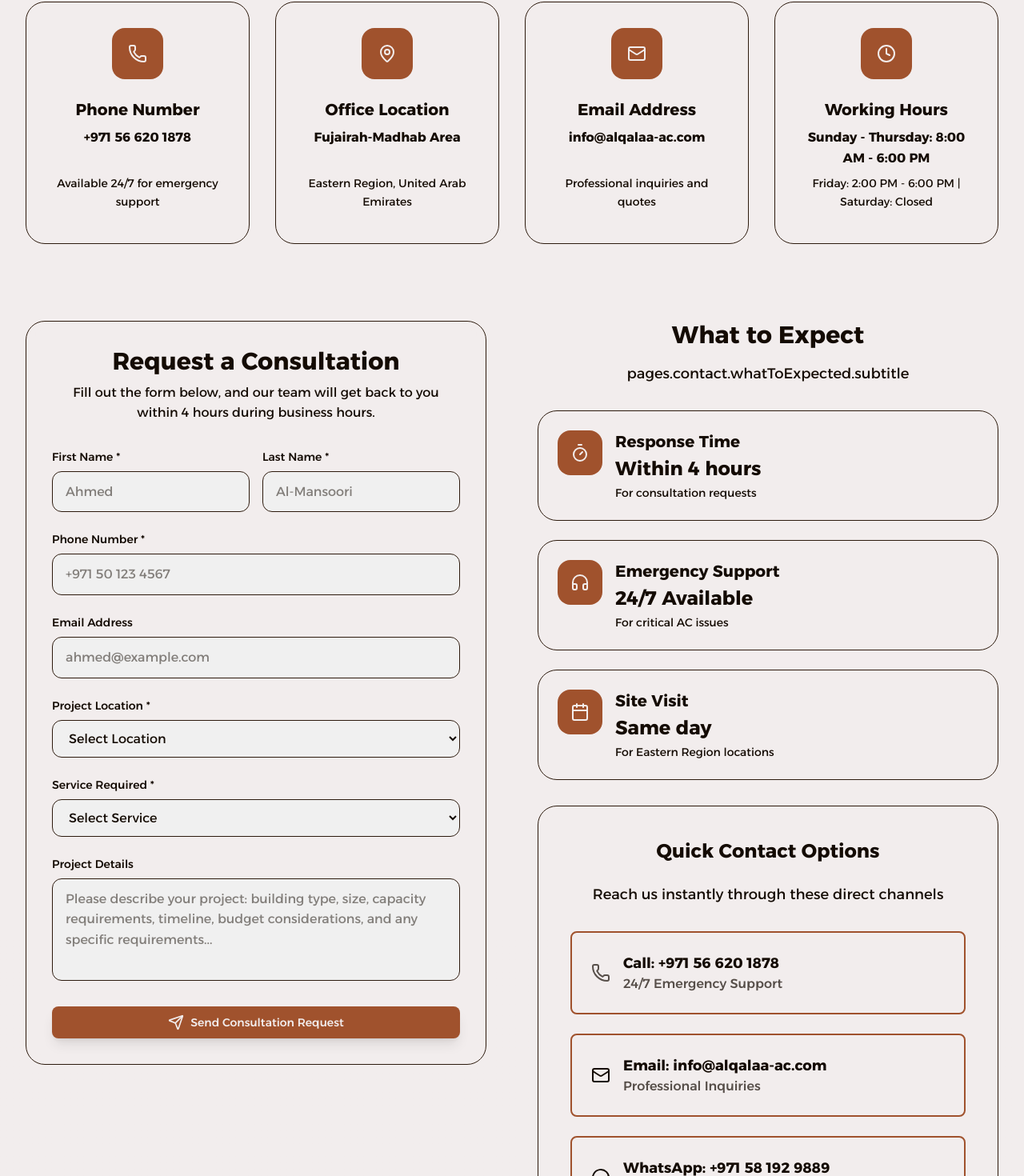
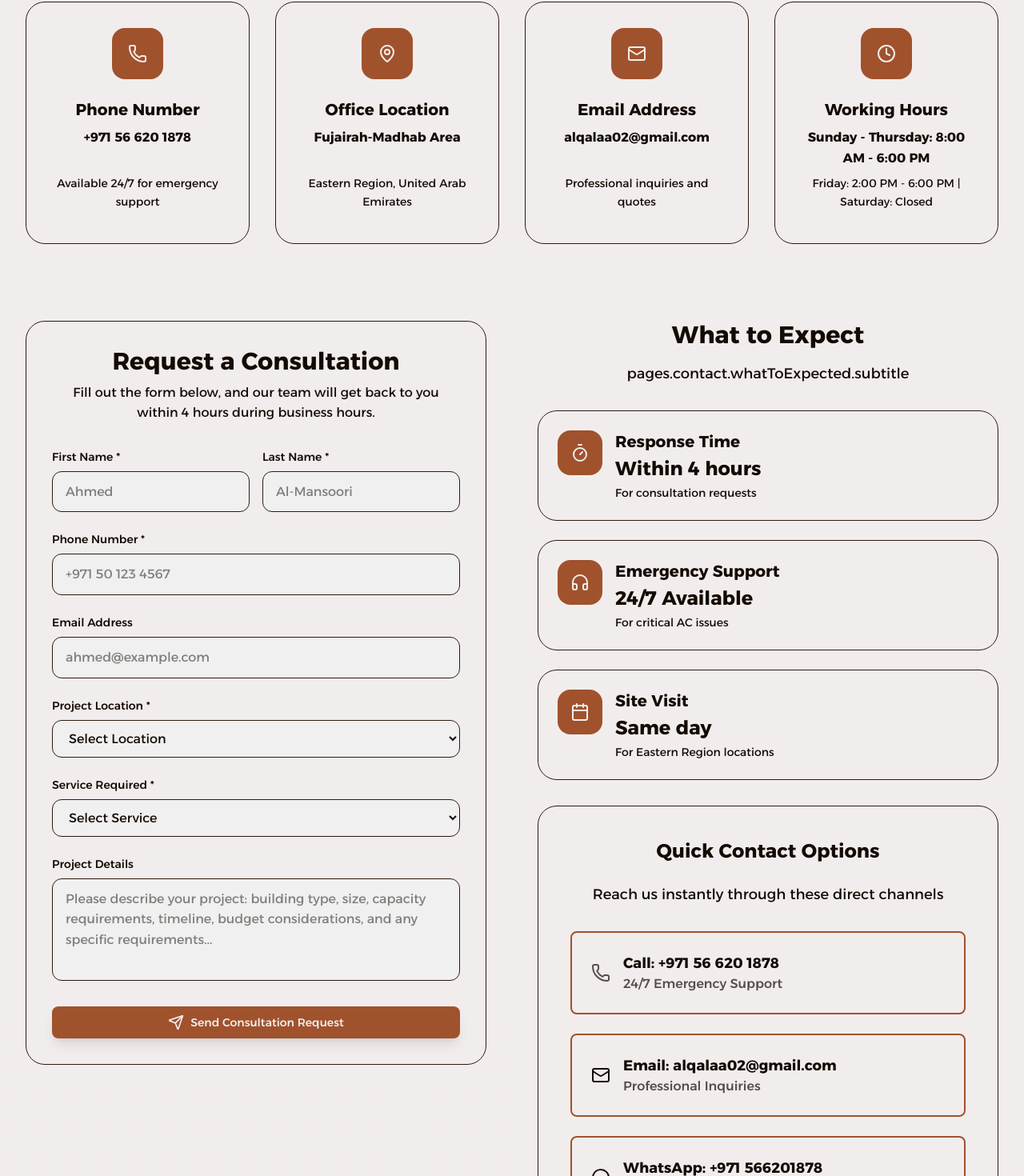
Before and after one commit to ahmedali221/AlQalaa-Company, a React (Vite) app: page /contact in a window 1280 px wide. Shown: the part 771-2241 px from the top of the page at 80% size. Built offline with nearby package versions, Linux system fonts and the light colour scheme.

Commit message:
updated email & password

```diff
--- a/package.json
+++ b/package.json
@@ -19,7 +19,8 @@
     "react-dom": "^19.1.1",
     "react-router-dom": "^7.8.1",
     "tailwind-merge": "^3.3.1",
-    "tailwindcss": "^4.1.12"
+    "tailwindcss": "^4.1.12",
+    "vercel": "^50.4.5"
   },
   "devDependencies": {
     "@eslint/js": "^9.33.0",
--- a/src/locales/en.json
+++ b/src/locales/en.json
@@ -55,7 +55,7 @@
       "title": "Contact Info",
       "mainPhone": "+971 56 620 1878",
       "mainPhoneLabel": "Main Line",
-      "altPhone": "+971 58 192 9889",
+      "altPhone": "+971 566201878",
       "altPhoneLabel": "Alternative Line",
       "email": "alqalaa02@gmail.com",
       "emailLabel": "Business Inquiries",
@@ -387,11 +387,11 @@
           "subtitle": "24/7 Emergency Support"
         },
         "email": {
-          "title": "Email: info@alqalaa-ac.com",
+          "title": "Email: alqalaa02@gmail.com",
           "subtitle": "Professional Inquiries"
         },
         "whatsapp": {
-          "title": "WhatsApp: +971 58 192 9889",
+          "title": "WhatsApp: +971 566201878",
           "subtitle": "Quick Messaging Support"
         },
         "responseTime": {
--- a/src/pages/ContactPage.tsx
+++ b/src/pages/ContactPage.tsx
@@ -123,7 +123,7 @@ export default function ContactPage() {
     {
       icon: <Mail className="w-6 h-6 text-white" />,
       title: t('pages.contact.contactInfo.email.title'),
-      info: "info@alqalaa-ac.com",
+      info: "alqalaa02@gmail.com",
       subInfo: t('pages.contact.contactInfo.email.subInfo')
     },
     {
@@ -462,7 +462,7 @@ export default function ContactPage() {
                       <ArrowRight className="w-5 h-5 ml-auto opacity-0 group-hover:opacity-100 group-hover:translate-x-1 transition-all duration-300" />
                     </Button>
                   </a>
-                  <a href="mailto:info@alqalaa-ac.com" className="block">
+                  <a href="mailto:alqalaa02@gmail.com" className="block">
                     <Button variant="outline" className="w-full justify-start border-primary text-primary hover:bg-primary hover:text-white group hover:scale-105 transition-all duration-300 p-6 h-auto">
                       <Mail className="w-6 h-6 mr-4 text-logo-brown group-hover:text-white" />
                       <div className="text-left">
--- a/src/pages/HomePage.tsx
+++ b/src/pages/HomePage.tsx
@@ -416,7 +416,7 @@ export default function HomePage() {
                 {t('pages.home.contact_section.buttons.whatsapp')}
               </motion.a>
               <motion.a
-                href="mailto:info@alqalaa-ac.com"
+                href="mailto:alqalaa02@gmail.com"
                 className="inline-flex items-center justify-center px-6 py-3 border-2 border-primary text-logo-brown rounded-xl font-semibold hover:bg-primary hover:scale-105 transition-all duration-300 shadow-lg hover:shadow-xl "
                 whileHover={{ scale: 1.05 }}
                 whileTap={{ scale: 0.95 }}
```
Also changed, not shown: src/locales/ar.json, 2 other files (tests, documents, lock files or other folders).
